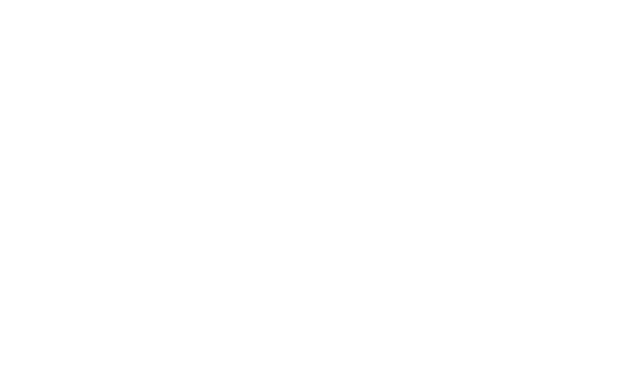
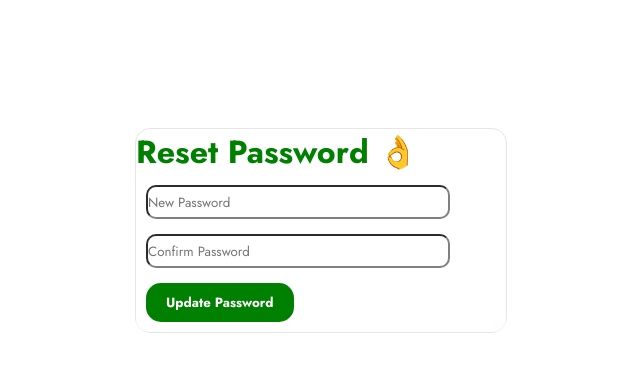
Before and after one commit to vigneshuvn-21ITL133/frontend_sharebite, a React (Vite) app: page /reset-password/1/1 in a window 1280 px wide. Before the commit this address had no page. Shown: the top 372 px of the page, without its empty margins (319-959 px from the left). Built offline with nearby package versions, Linux system fonts and the light colour scheme.

Commit message:
Add reset password functionality: integrate ResetPassword component, enhance Forget component with email submission, and implement forgotPassword and resetPassword API calls

```diff
--- a/src/App.jsx
+++ b/src/App.jsx
@@ -3,6 +3,8 @@
 import Login from "./components/Login";
 import Register from "./components/Register";
 import Forget from "./components/Forget";
+import ResetPassword from "./components/ResetPassword";
+
 
 import Dashboard from "./pages/clientdashboard/Dashboard";
 import BrowseDonations from "./pages/clientdashboard/BrowseDonations";
@@ -14,14 +16,13 @@
 import DonateFood from "./pages/clientdashboard/Donatefood";
 
 
-
 export default function App() {
 return ( <Routes>
 {/* Public Routes */}
 <Route path="/login" element={<Login />} />
 <Route path="/register" element={<Register />} />
 <Route path="/forgetpassword" element={<Forget />} />
-
+<Route path="/reset-password/:uid/:token" element={<ResetPassword />}/>
   {/* Protected Routes */}
 
   <Route
--- a/src/components/Forget.jsx
+++ b/src/components/Forget.jsx
@@ -1,19 +1,57 @@
 import '../styles/Forget.css'
 import { Link } from 'react-router-dom'
+import { forgotPassword } from "../services/authService";
+import { useState } from 'react';
+function Forget() {
 
-function Forget() {
+
+  const [email, setEmail] = useState("");
+  const [Loading,setLoading] = useState(false)
+
+  const handleSubmit = async (e) => {
+
+    e.preventDefault();
+    setLoading(true)
+    try {
+
+      const res =
+        await forgotPassword(email);
+
+      alert(res.data.message);
+
+    } catch (error) {
+
+      alert(
+        error.response?.data?.error
+      );
+    }
+    finally{
+      setLoading(false)
+    }
+  };
+
   return (
     <div>
     <div className="forget-container">
         <h1>Forget Password 🔒</h1>
         <p>No worries Enter Your Email and <br/>we'll send you a reset link.</p>
-        <form>
+        <form onSubmit={handleSubmit}>
             <div>
                 <label>Email</label><br/>
-                <input type="text" placeholder="Enter Email" required /><br/>
+                <input
+                type="email"
+                placeholder="Enter email"
+                value={email}
+                onChange={(e) =>
+                  setEmail(e.target.value)
+                }/><br/>
             </div>
             <div>
-            <button className="forget-reset-btn">Send Reset Link</button>
+            <button type="submit" className="forget-reset-btn">
+              {
+                Loading ? "Sending":"Send Rest Link"
+              }
+            </button>
             </div>
             <div className="forget-login-content">
                 <span><Link to="/login">Back to Login</Link></span>
--- /dev/null
+++ b/src/components/ResetPassword.jsx
@@ -0,0 +1,110 @@
+import { useParams } from "react-router-dom";
+import { useNavigate } from "react-router-dom";
+import { useState } from "react";
+import { resetPassword } from "../services/authService";
+import './../styles/Reset.css'
+
+
+function ResetPassword() {
+
+  const { uid, token } = useParams();
+
+  const navigate = useNavigate();
+
+  const [password, setPassword] =
+    useState("");
+
+  const [confirmPassword,
+    setConfirmPassword] =
+    useState("");
+
+  const handleSubmit = async (e) => {
+
+    e.preventDefault();
+
+    if (
+      password !== confirmPassword
+    ) {
+      alert(
+        "Passwords do not match"
+      );
+      return;
+    }
+
+    try {
+
+      await resetPassword({
+        uid,
+        token,
+        password,
+      });
+
+      alert(
+        "Password reset successful"
+      );
+
+      navigate("/login");
+
+    } catch (error) {
+
+      console.error(error);
+
+      alert(
+        error.response?.data?.detail ||
+        "Reset failed"
+      );
+
+    }
+  };
+
+  return (
+
+    <div className="reset-container">
+      <div className="reset-card">
+
+        <h1 className="reset-h1">
+          Reset Password 👌
+        </h1>
+
+        <form className="resetform-container"
+          onSubmit={handleSubmit}
+        >
+
+          <input
+            type="password"
+            placeholder="New Password"
+            value={password}
+            onChange={(e) =>
+              setPassword(
+                e.target.value
+              )
+            }
+            required
+          />
+
+          <input
+            type="password"
+            placeholder="Confirm Password"
+            value={confirmPassword}
+            onChange={(e) =>
+              setConfirmPassword(
+                e.target.value
+              )
+            }
+            required
+          />
+         <div className="reset-btn-container">
+          <button type="submit">
+            Update Password
+          </button>
+        </div>
+        </form>
+
+      </div>
+
+    </div>
+
+  );
+}
+
+export default ResetPassword;
--- a/src/services/authService.jsx
+++ b/src/services/authService.jsx
@@ -33,3 +33,21 @@
     }
   );
 };
+
+export const forgotPassword = (email) => {
+  return axios.post(
+    `${API_URL}/forgotpassword/`,
+    { email }
+  );
+};
+
+export const resetPassword = (data) => {
+  return axios.post(
+    `${API_URL}/resetpassword/`,
+    {
+      uid: data.uid,
+      token: data.token,
+      password: data.password,
+    }
+  );
+};
--- a/src/styles/Forget.css
+++ b/src/styles/Forget.css
@@ -2,7 +2,7 @@
 .forget-container{
     margin-top: 50px;
     justify-self: center;
-      line-height: 30px;
+    line-height: 30px;
     border: 1px solid rgb(232, 229, 229);
     padding: 20px;
     height: auto;
--- /dev/null
+++ b/src/styles/Reset.css
@@ -0,0 +1,29 @@
+.reset-h1{
+    color: green;
+}
+
+.reset-card{
+    margin-top: 10%;
+    width: auto;
+    height: auto;
+    border-radius: 15px;
+    justify-self: center;
+    border: 1px solid rgb(232, 229, 229);
+}
+
+.resetform-container{
+    display: flex;
+    flex-direction: column;
+    gap: 15px;
+    width: 350px;
+    padding: 10px;
+}
+
+.reset-btn-container button{
+   padding: 10px 20px;
+   border-radius: 15px;
+   border: none;
+   color: white;
+   background-color: green;
+   font-weight: bolder;
+}
```
